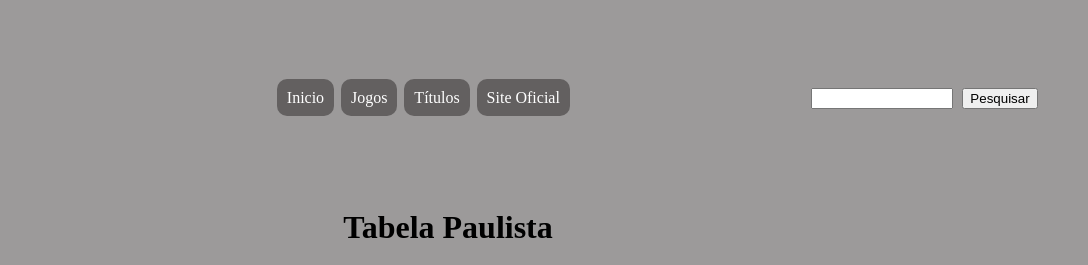
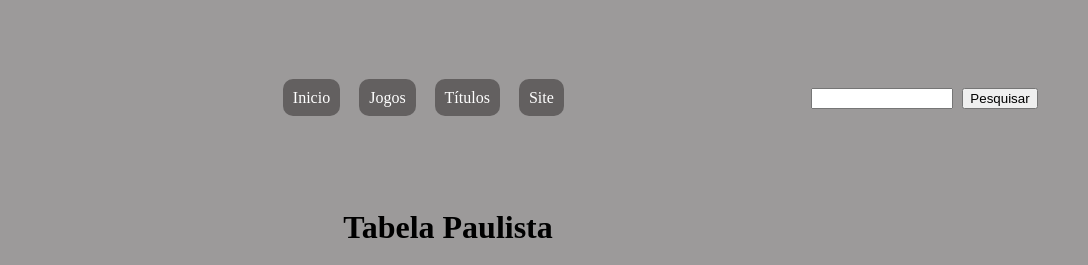
Before and after one commit to JonatasBSB/primeiro1-versionamento-php, a plain HTML site: page view/jogos.html in a window 1280 px wide. Shown: the top 265 px of the page, 192-1280 px from the left. Drawn offline with Linux system fonts and the light colour scheme.

Commit message:
terceiro commit

```diff
--- a/view/jogos.html
+++ b/view/jogos.html
@@ -15,7 +15,7 @@
     <Li><a href="../index.html">Inicio</a></Li>
     <Li><a href="jogos.html">Jogos</a></Li>
     <Li><a href="https://www.corinthians.com.br/clube/titulos">Títulos</a></Li>
-    <Li><a href="https://www.corinthians.com.br/">Site Oficial</a></Li>
+    <Li><a href="https://www.corinthians.com.br/">Site</a></Li>
     </ul>
 
     <div>
```
